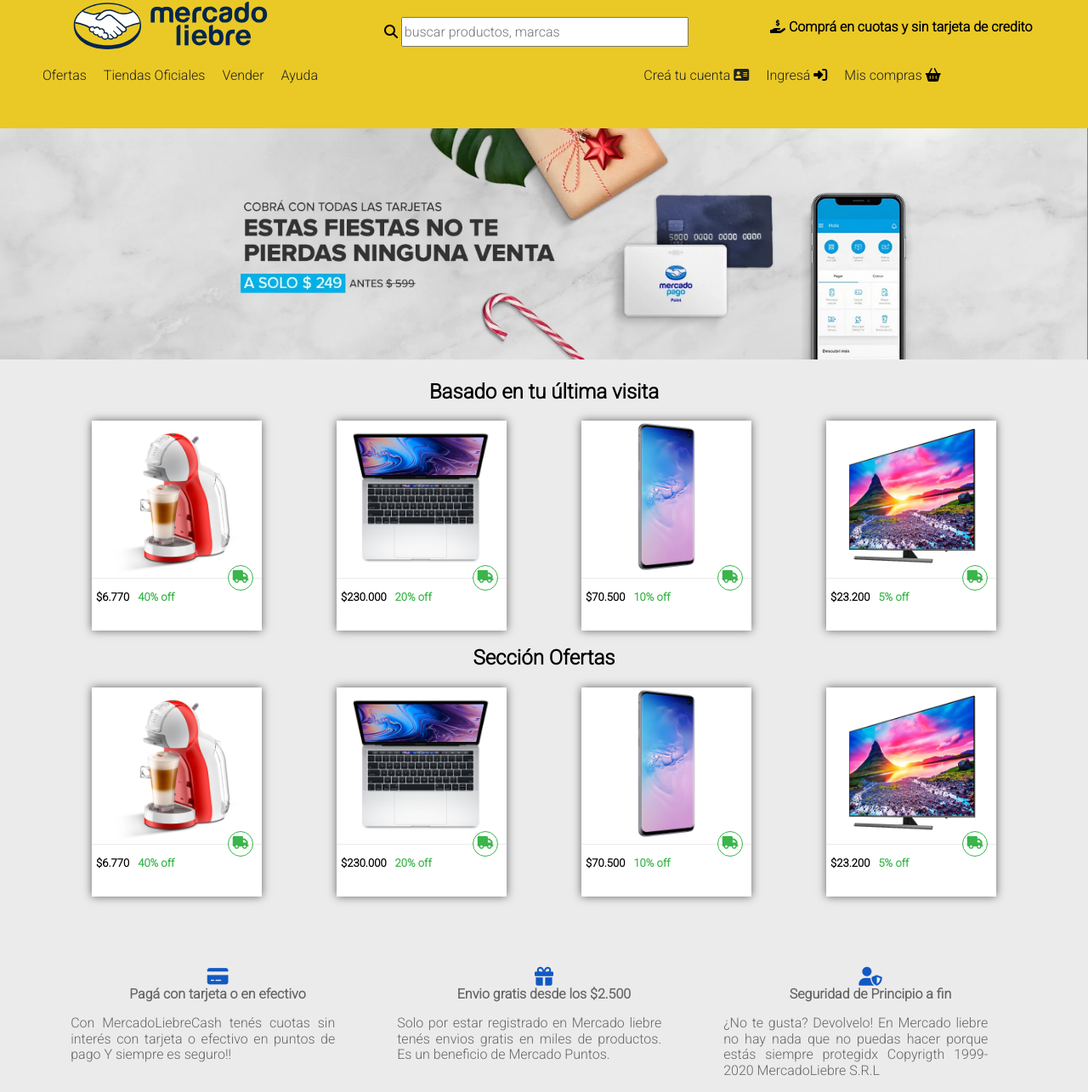
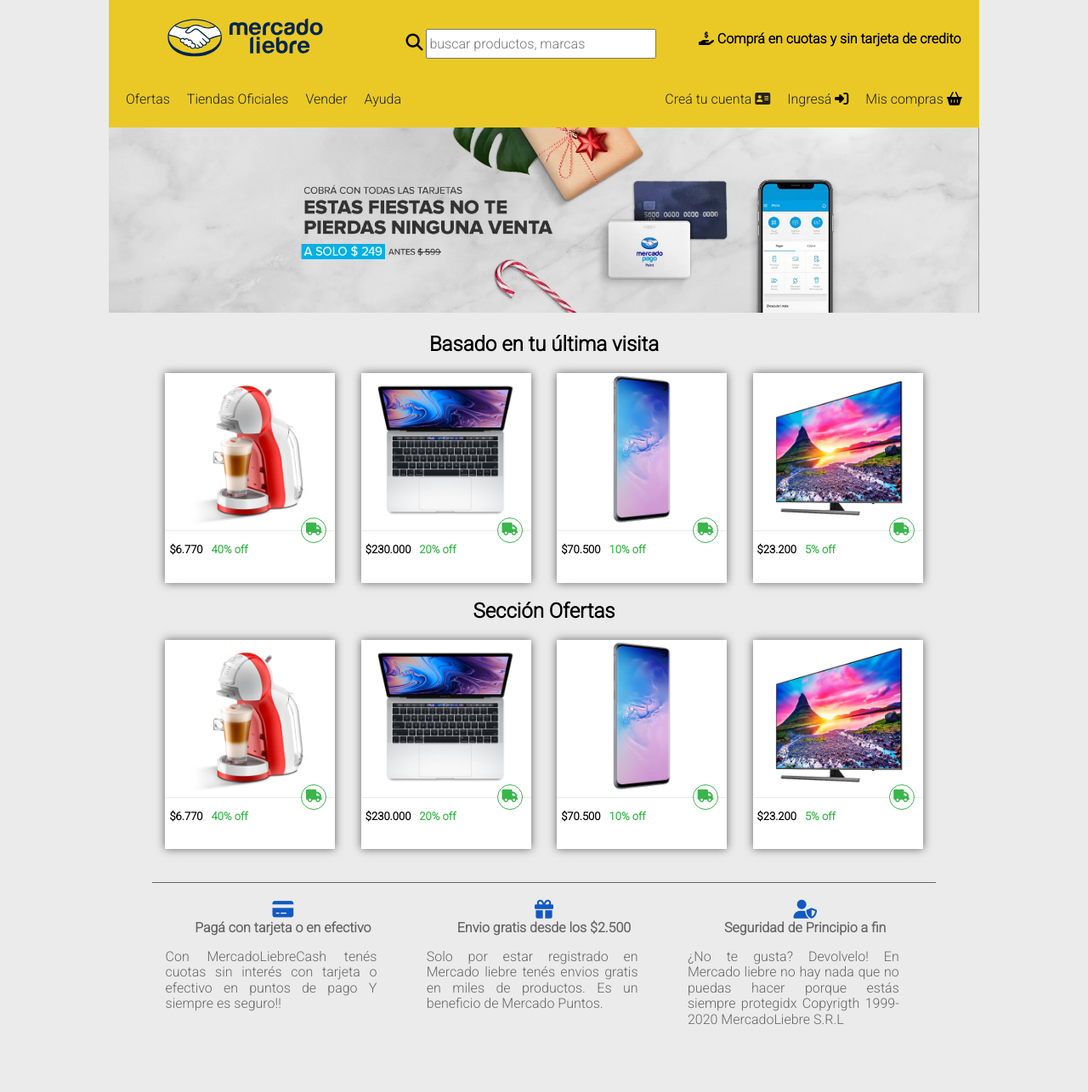
Before and after one commit to Sergio200x/mercadoliebre, a website: page views/home.html in a window 1280 px wide. Shown: the whole page at 85% size. After the commit the page ends 1225 px from the top, so only its background shows below. Drawn offline with Linux system fonts and the light colour scheme.

Commit message:
mejorando header

```diff
--- a/public/css/style.css
+++ b/public/css/style.css
@@ -9,11 +9,16 @@
 {
     background-color: #EAC926;
     width: 100%;
+    height: 150px;
     font-family: 'Roboto', sans-serif;
     margin: auto;
+    padding-top: 20px;
 
 
 }
+
+
+
 
 .barra
 {
@@ -25,10 +30,12 @@
 
 }
 
-.barraIcono
+.fa-search::before
 {
+    font-size: 20px;
+}
 
-}
+
 
 .burger-menu
 {   color: #ebebeb;
@@ -60,6 +67,8 @@
     background-color: #ebebeb;
     width: 100%;
     text-align: center;
+    max-width: 1024px;
+    margin: auto;
 }
 
 
@@ -124,11 +133,6 @@
 }
 
 
-
-
-
-
-
 .comprar{
     font-size: medium;
 
@@ -164,12 +168,6 @@
 }
 
 
-
-
-
-
-
-
 article ul
 {
     margin-top: 0;
@@ -193,11 +191,7 @@
 
 
 
-header div i
-{
-    margin-left: 20px;
 
-}
 
 footer
 {
@@ -206,7 +200,10 @@
     justify-content: space-around;
     width: 90%;
     margin: auto;
-    margin-top: 5%;
+    margin-top: 2%;
+    border-top: solid 1px #666;
+
+    padding-top: 20px;
 
 }
 
@@ -267,6 +264,10 @@
  .nombreproducto
 {
     display: block;
+}
+.header-principal
+{
+    height: 280px;
 }
 
 }
@@ -353,6 +354,7 @@
 .nav1
 {
     display: flex;
+    padding-left: 10px;
 
 
 }
@@ -370,12 +372,11 @@
 
 
     padding: 0px;
-    margin-left:200px;
-
-
+    margin-left:10px;
 
 
 }
+
 .nav2 li
 { margin: 0 10px;
 }
@@ -387,8 +388,15 @@
     display: flex;
     justify-content: space-between;
     align-items: center;
+    padding-top: 20px;
+    margin-bottom: 0px;
 
 
+}
+
+.header-principal
+{
+    height: 150px;
 }
 }
 
@@ -433,6 +441,18 @@
 .nombreproducto
 {
     display: none;
+}
+
+.nav2
+{
+
+    display: flex;
+
+
+    padding: 0px;
+    margin-left:280px;
+
+
 }
 
 
```
